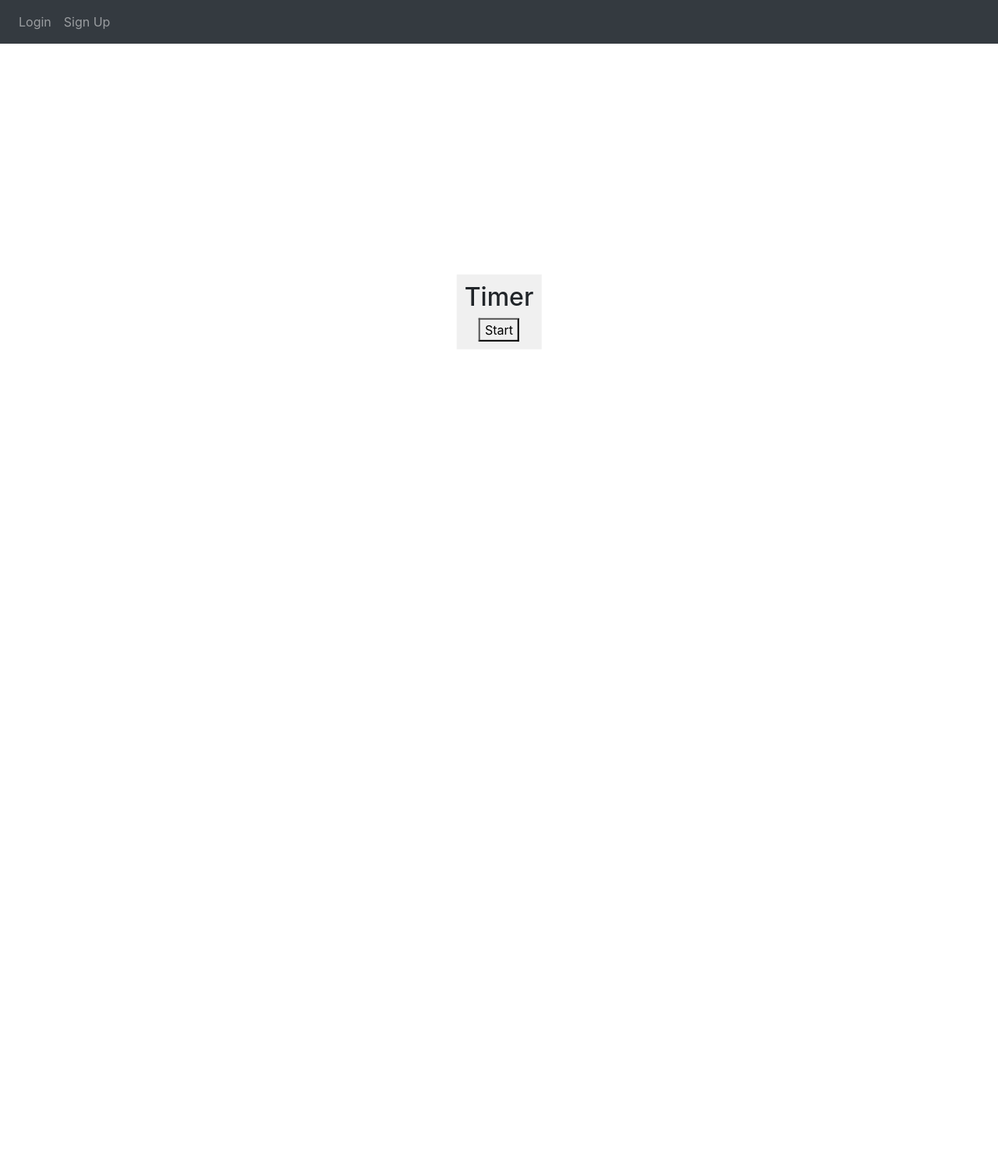
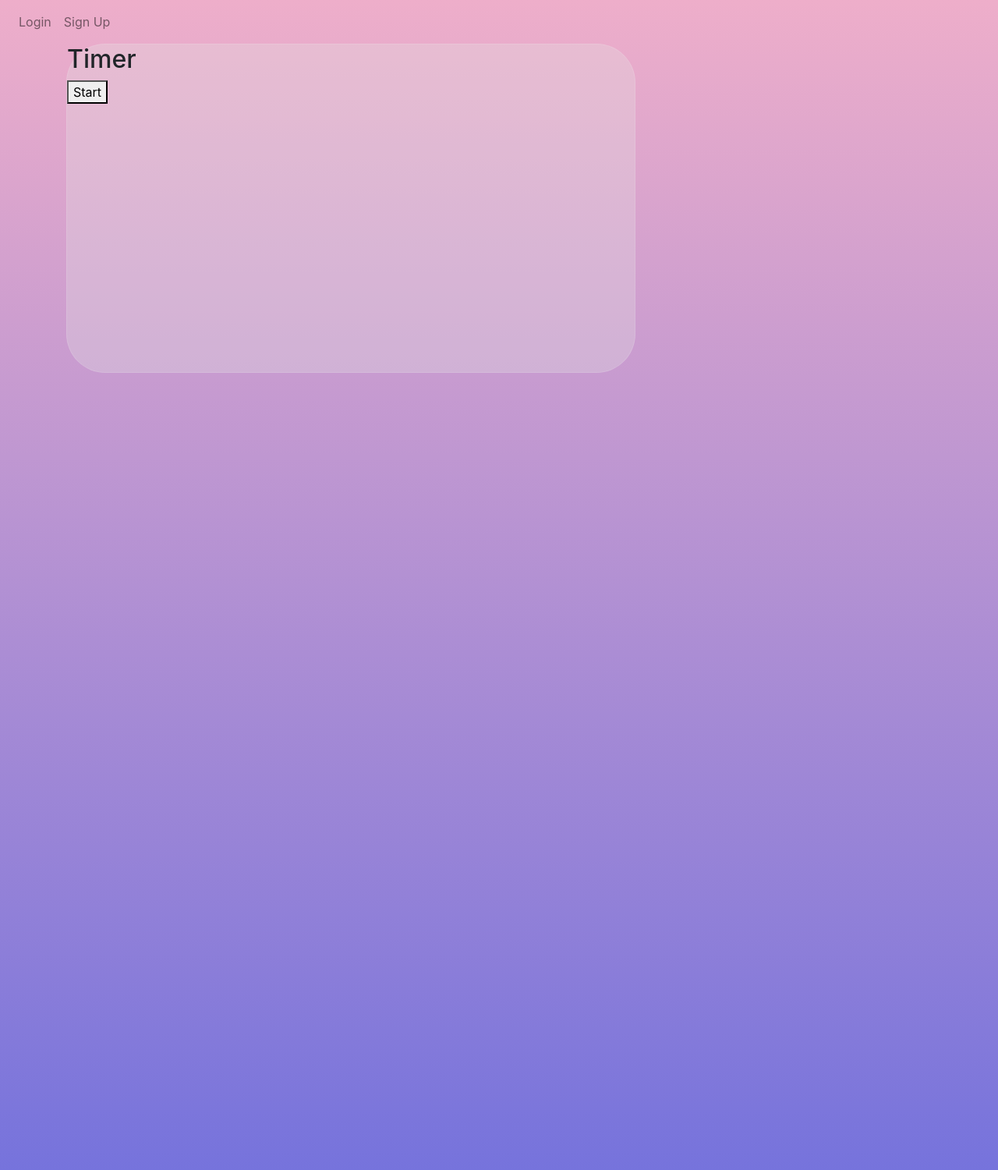
Before and after one commit to stepwiktoria/Pogoda, a Flask app: page /timer in a window 1280 px wide. Shown: the whole page at 78% size. Before the commit the page ends 447 px from the top, so only its background shows below. Run offline with Flask 3, Linux system fonts and the light colour scheme; some libraries are stand-ins or nearby versions.

Commit message:
first try to style xd

```diff
--- /dev/null
+++ b/website/static/css/style.css
@@ -0,0 +1,16 @@
+body {
+  background-color: #A8C8ED;
+  background-image: linear-gradient(#EEAECA, #7673DC);
+  height: 1500px;
+}
+
+/* timer.css */
+#timer-container {
+  box-sizing: border-box;
+  position: center;
+  width: 730px;
+  height: 422px;
+  background: rgba(229, 229, 229, 0.3);
+  border: 1px solid rgba(255, 255, 255, 0.1);
+  border-radius: 50px;
+}
--- a/website/templates/base.html
+++ b/website/templates/base.html
@@ -7,18 +7,19 @@
       rel="stylesheet"
       href="https://stackpath.bootstrapcdn.com/bootstrap/4.4.1/css/bootstrap.min.css"
       integrity="sha384-Vkoo8x4CGsO3+Hhxv8T/Q5PaXtkKtu6ug5TOeNV6gBiFeWPGFN9MuhOf23Q9Ifjh"
+      crossorigin="anonymous"/>
+    <link
+      rel="stylesheet"
+      rel="stylesheet" href="https://stackpath.bootstrapcdn.com/font-awesome/4.7.0/css/font-awesome.min.css"
       crossorigin="anonymous"
     />
-    <link
-      rel="stylesheet"
-      href="https://stackpath.bootstrapcdn.com/font-awesome/4.7.0/css/font-awesome.min.css"
-      crossorigin="anonymous"
-    />
+    <link rel="stylesheet" type="text/css" href="{{ url_for('static', filename='css/style.css') }}"/>
+
 
     <title>{% block title %}Home{% endblock %}</title>
   </head>
   <body>
-    <nav class="navbar navbar-expand-lg navbar-dark bg-dark">
+    <nav class="navbar navbar-expand-lg navbar-light bg-transparent">
       <button
         class="navbar-toggler"
         type="button"
@@ -35,7 +36,7 @@
           <a class="nav-item nav-link" id="logout" href="/logout">Logout</a>
           {% else %}
           <a class="nav-item nav-link" id="login" href="/login">Login</a>
-          <a class="nav-item nav-link" id="signUp" href="/sign-up">Sign Up</a>
+          <a class="nav-item nav-link" id="signup" href="/sign-up">Sign Up</a>
           {% endif %}
 
         </div>
--- a/website/templates/timer.html
+++ b/website/templates/timer.html
@@ -1,20 +1,13 @@
-{% extends "base.html" %} {% block title %}Pomodoro Timer{% endblock %} {% block
-    content %}
-    <!DOCTYPE html>
-<html>
-<head>
+{% extends "base.html" %}
+{% block title %}Pomodoro Timer{% endblock %}
+{% block content %}
+  <div id="timer-container">
+    <h2 id="timerp" onclick="startTimer()">Timer</h2>
+    <button onclick="startTimer()">Start</button>
+  </div>
+
   <script src="https://code.jquery.com/jquery-3.6.0.min.js"></script>
-  <style>
-    #timer-container {
-      position: fixed;
-      top: 50%;
-      left: 50%;
-      transform: translate(-50%, -50%);
-      background: #f0f0f0;
-      padding: 10px;
-      text-align: center;
-    }
-  </style>
+  <script src="{{ url_for('static', filename='js/timer.js') }}"></script>
   <script>
     var timeLeft = 1500; // 25 minutes in seconds
 
@@ -39,16 +32,4 @@
       }, 1000);
     }
   </script>
-</head>
-<body>
-
-
-  <div id="timer-container">
-    <h2 id="timerp" onclick="startTimer()">Timer</h2>
-    <button onclick="startTimer()">Start</button>
-  </div>
-</body>
-</html>
-
-
-    {% endblock %}
+{% endblock %}
```
